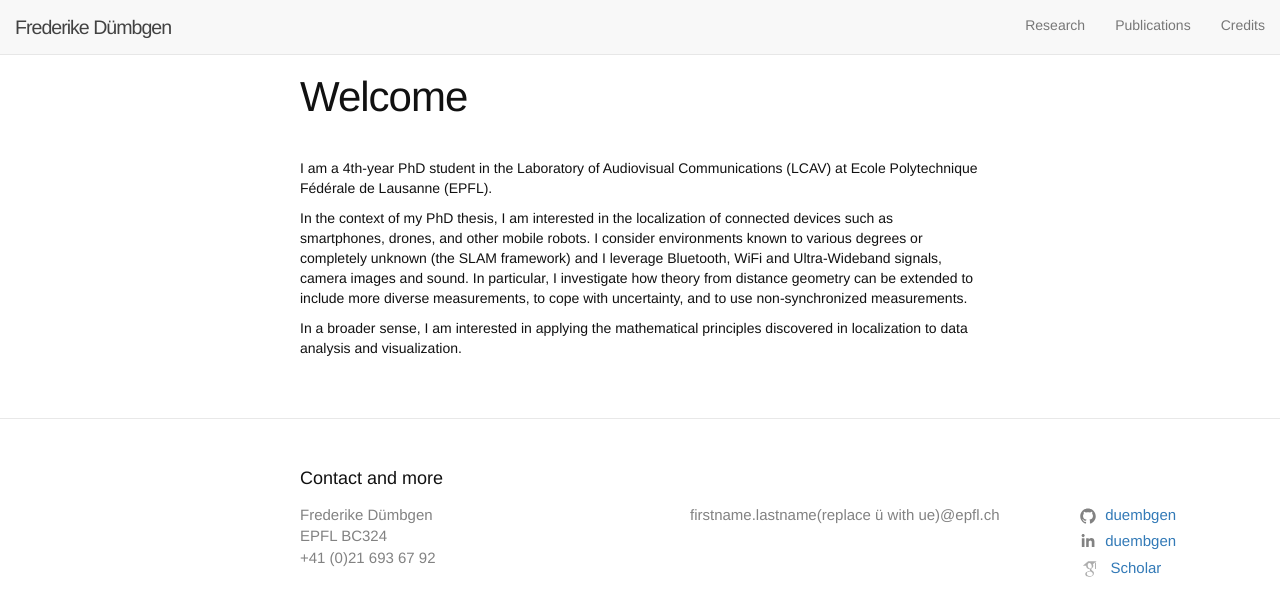
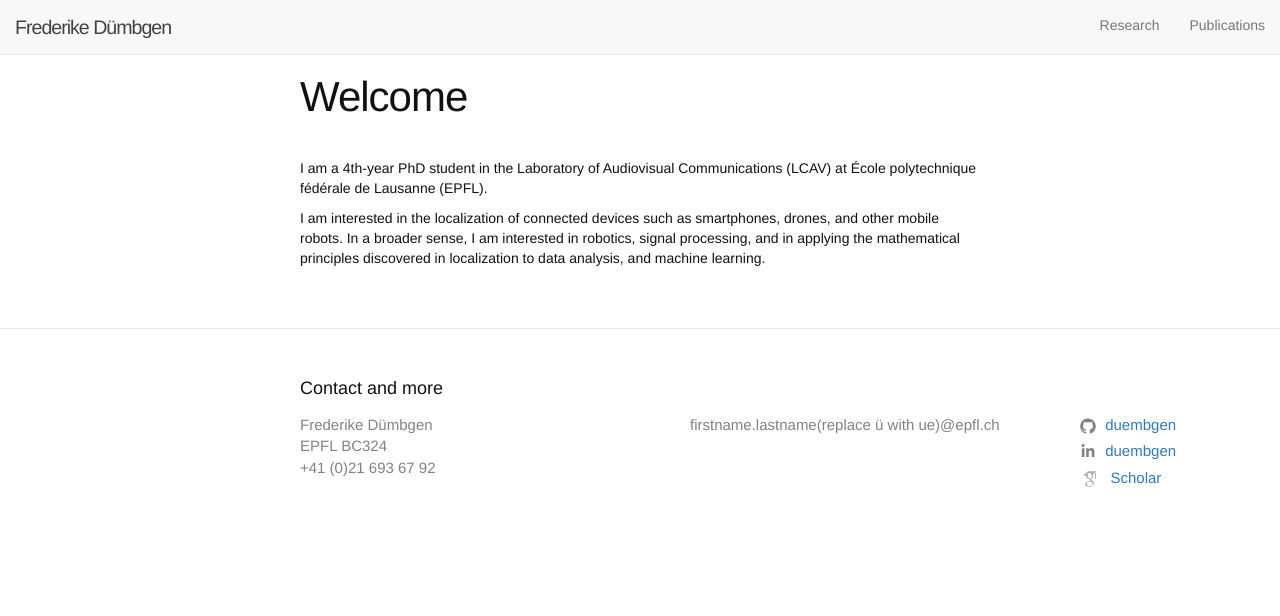
Before and after one commit to duembgen/duembgen.github.io, a Jekyll site: the page built from index.md, in a window 1280 px wide. Shown: the top 616 px of the page. Built offline with Jekyll 4.4.1, drawn with Linux system fonts in a browser that asks for light colours; nearby versions of some CDN libraries.

```diff
--- a/_layouts/publication.html
+++ b/_layouts/publication.html
@@ -17,7 +17,8 @@ layout: default
 
 
   {% if page.image %}
-  <img src="/assets/images/{{ page.image }}" class="img-fluid" alt="{{ page.image-alt}}"/>
+  <img src="/assets/images/{{ page.image }}" class="img-fluid" alt="{{ page.image-alt}}"
+  style="max-width:70%"/>
   {% endif %}
 
 </div>
--- a/_layouts/research.html
+++ b/_layouts/research.html
@@ -10,8 +10,6 @@ layout: default
 
 <hr style="width:100%; margin-top:0.2em; margin-bottom:0.5em">
 
-<h3> Past Projects </h3>
-
 {% assign sorted_research = (site.research | sort: 'date') | reverse %}
 {% for post in sorted_research %}
 {% include research_card.html post=post %}
--- a/index.md
+++ b/index.md
@@ -3,8 +3,6 @@
 layout: page
 ---
 
-I am a 4th-year PhD student in the Laboratory of Audiovisual Communications (LCAV) at Ecole Polytechnique Fédérale de Lausanne (EPFL).
+I am a 4th-year PhD student in the Laboratory of Audiovisual Communications (LCAV) at École polytechnique fédérale de Lausanne (EPFL).
 
-In the context of my PhD thesis, I am interested in the localization of connected devices such as smartphones, drones, and other mobile robots. I consider environments known to various degrees or completely unknown (the SLAM framework) and I leverage Bluetooth, WiFi and Ultra-Wideband signals, camera images and sound. In particular, I investigate how theory from distance geometry can be extended to include more diverse measurements, to cope with uncertainty, and to use non-synchronized measurements.
-
-In a broader sense, I am interested in applying the mathematical principles discovered in localization to data analysis and visualization.
+I am interested in the localization of connected devices such as smartphones, drones, and other mobile robots. In a broader sense, I am interested in robotics, signal processing, and in applying the mathematical principles discovered in localization to data analysis, and machine learning.
```
Also changed, not shown: 3_credits.md (deleted, +0 -12 lines), _research/cdms.md (added, +8 -0 lines), _research/current.md (added, +8 -0 lines), _research/images.md (added, +8 -0 lines), _research/multimodal.md (added, +8 -0 lines), README.md.
